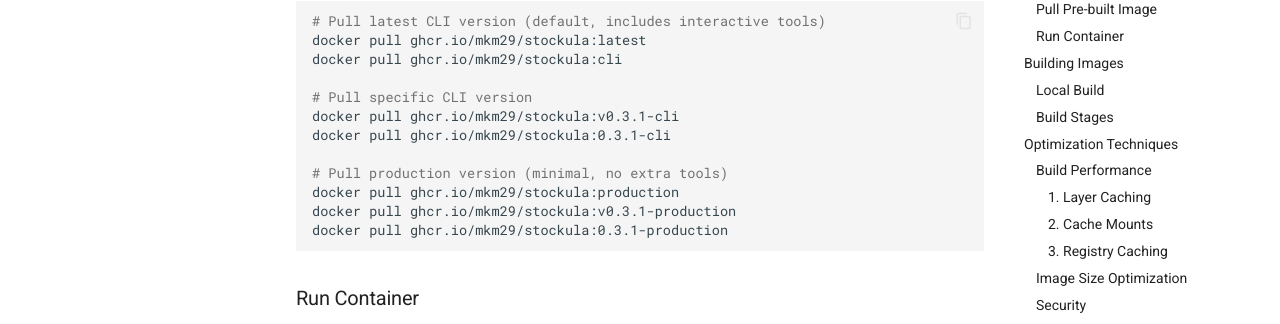
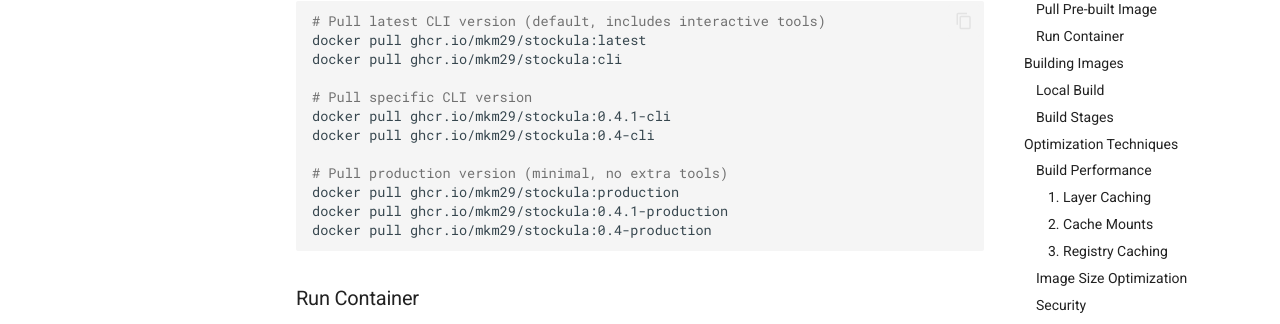
Before and after one commit to mkm29/stockula, an MkDocs documentation site: the page built from docs/docker.md, in a window 1280 px wide and 900 px high, scrolled down 554 px. Shown: the part 153-477 px from the top of the window. Built offline with MkDocs 1.6.1 and Material for MkDocs 9.7.7, drawn with Linux system fonts in a browser that asks for light colours; comment, search, counter and statistics services are not loaded.

Commit message:
fix: changed the tagging of docker images in docker-build.yml

````diff
--- a/docs/docker.md
+++ b/docs/docker.md
@@ -22,13 +22,13 @@
 docker pull ghcr.io/mkm29/stockula:cli
 
 # Pull specific CLI version
-docker pull ghcr.io/mkm29/stockula:v0.3.1-cli
-docker pull ghcr.io/mkm29/stockula:0.3.1-cli
+docker pull ghcr.io/mkm29/stockula:0.4.1-cli
+docker pull ghcr.io/mkm29/stockula:0.4-cli
 
 # Pull production version (minimal, no extra tools)
 docker pull ghcr.io/mkm29/stockula:production
-docker pull ghcr.io/mkm29/stockula:v0.3.1-production
-docker pull ghcr.io/mkm29/stockula:0.3.1-production
+docker pull ghcr.io/mkm29/stockula:0.4.1-production
+docker pull ghcr.io/mkm29/stockula:0.4-production
 ```
 
 ### Run Container
````
Also changed, not shown: docs/development/ci-cd.md (+1 -1 lines), 1 other file.
